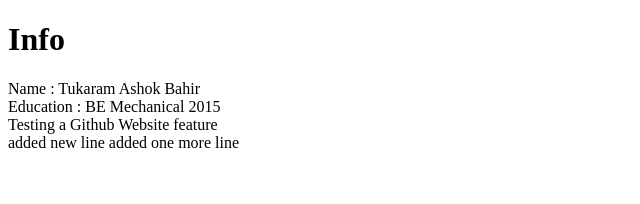
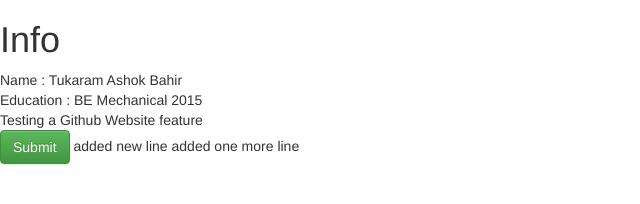
Before and after one commit to tukarambahir/tukarambahir.github.io, a plain HTML site: page index.html in a window 1280 px wide. Shown: the whole page, without its empty margins (0-640 px from the left). Drawn offline with nearby package versions, Linux system fonts and the light colour scheme.

Commit message:
added button

```diff
--- a/index.html
+++ b/index.html
@@ -3,6 +3,13 @@
 <head>
     <meta charset="UTF-8">
     <meta name="viewport" content="width=device-width, initial-scale=1.0">
+    <link rel="stylesheet" href="https://maxcdn.bootstrapcdn.com/bootstrap/3.3.7/css/bootstrap.min.css" integrity="sha384-BVYiiSIFeK1dGmJRAkycuHAHRg32OmUcww7on3RYdg4Va+PmSTsz/K68vbdEjh4u" crossorigin="anonymous">
+
+<!-- Optional theme -->
+<link rel="stylesheet" href="https://maxcdn.bootstrapcdn.com/bootstrap/3.3.7/css/bootstrap-theme.min.css" integrity="sha384-rHyoN1iRsVXV4nD0JutlnGaslCJuC7uwjduW9SVrLvRYooPp2bWYgmgJQIXwl/Sp" crossorigin="anonymous">
+
+<!-- Latest compiled and minified JavaScript -->
+<script src="https://maxcdn.bootstrapcdn.com/bootstrap/3.3.7/js/bootstrap.min.js" integrity="sha384-Tc5IQib027qvyjSMfHjOMaLkfuWVxZxUPnCJA7l2mCWNIpG9mGCD8wGNIcPD7Txa" crossorigin="anonymous"></script>
     <title>index</title>
 </head>
 <body>
@@ -10,6 +17,7 @@
     <div> Name : Tukaram Ashok Bahir </div>
     <div> Education : BE Mechanical 2015</div>
     <div>Testing a Github Website feature </div>
+    <button class="btn btn-success">Submit</button>
 <test added>
 added new line
 added one more line
```
